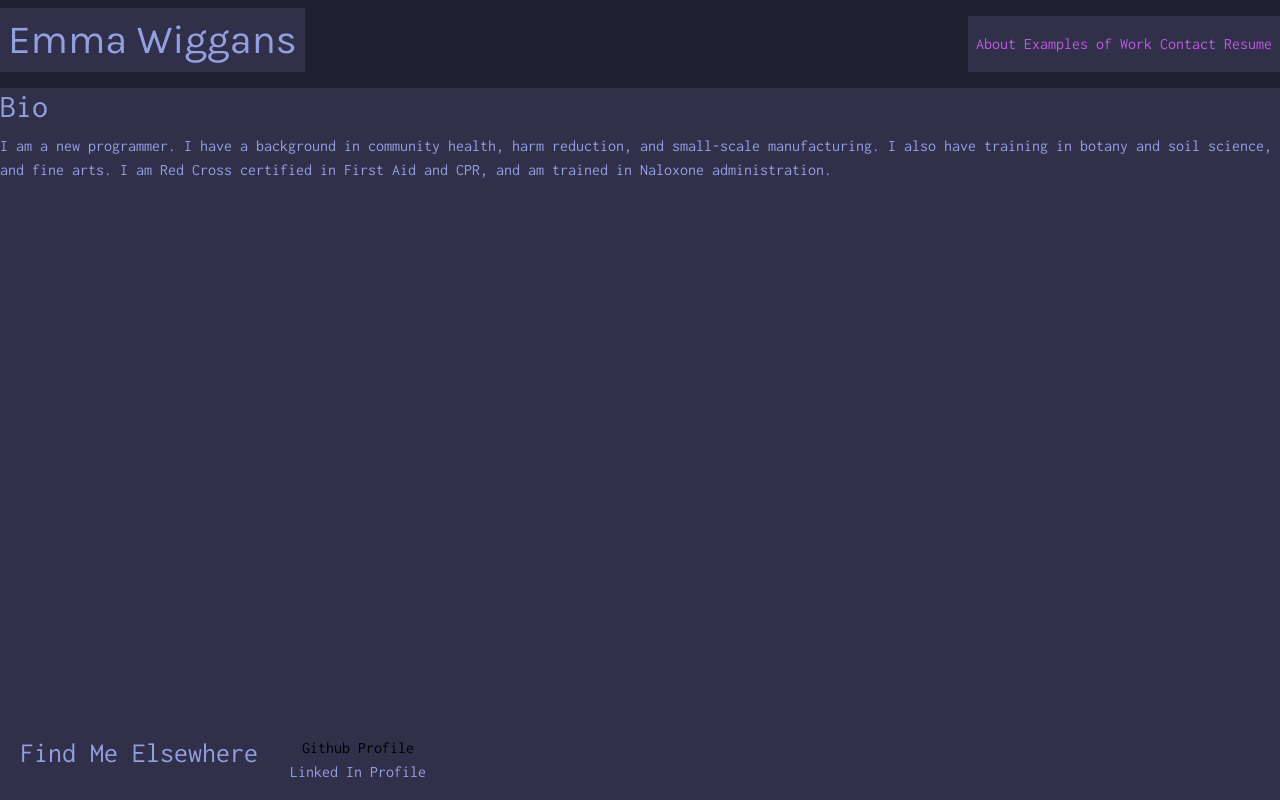
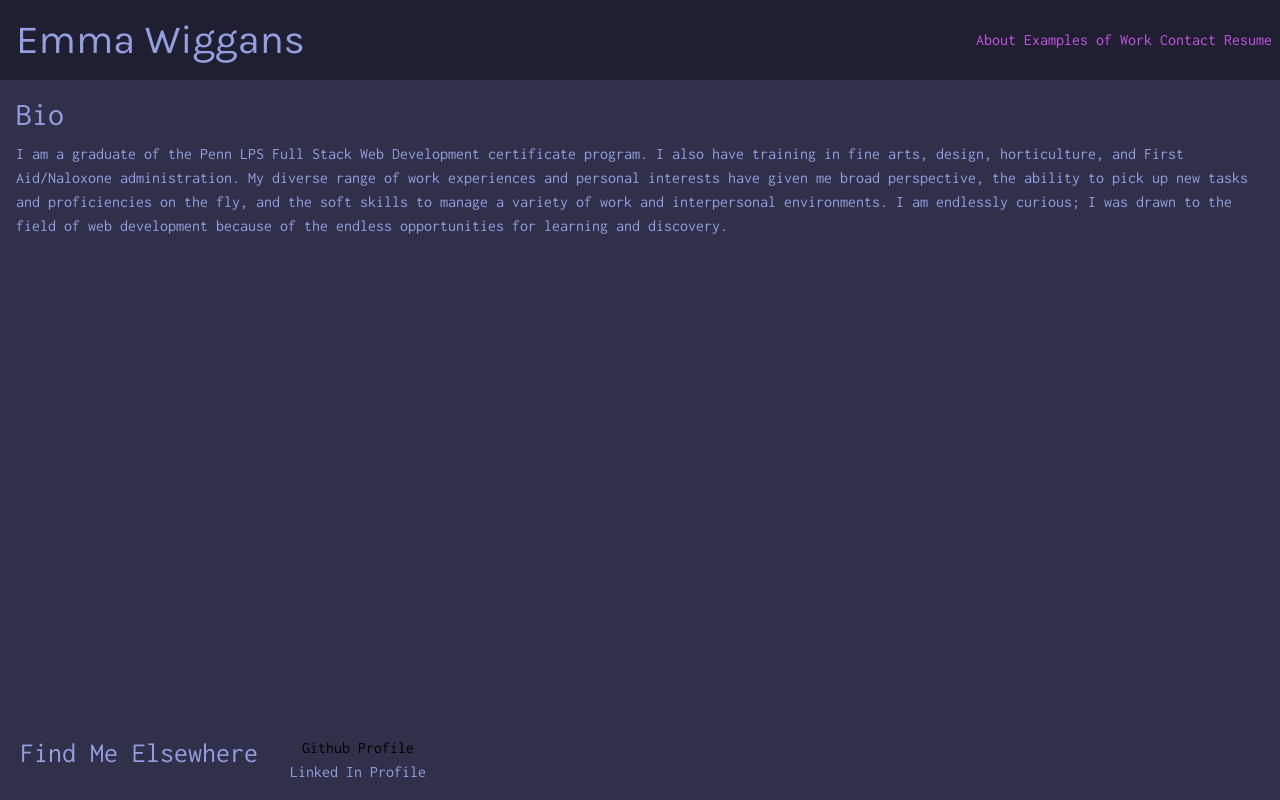
Before and after one commit to eawiggans/eaw-portfolio, a React (Create React App) app: page / in a window 1280 px wide. Built offline with nearby package versions, Linux system fonts and the light colour scheme.

Commit message:
further styling, added to bio

```diff
--- a/src/App.css
+++ b/src/App.css
@@ -13,17 +13,23 @@
 
 nav {
 
-    background-color: rgb(31, 31, 49);;
+    background-color: rgb(31, 31, 49);
 }
 
 nav a {
     color: var(--pink-purp) !important;
+    background-color: rgb(31, 31, 49);
 }
 
 h1 {
     font-family: 'Karla', sans-serif;
     font-weight: bold;
     color: var(--blue-purp);
+    background-color: rgb(31, 31, 49);
+}
+
+nav ul {
+    background-color: rgb(31, 31, 49);
 }
 
 a:hover {
--- a/src/components/About.js
+++ b/src/components/About.js
@@ -2,10 +2,10 @@ import React from 'react';
 
 export default function About() {
   return (
-    <div>
+    <div className='m-3'>
       <h2>Bio</h2>
       <p>
-        I am a new programmer. I have a background in community health, harm reduction, and small-scale manufacturing. I also have training in botany and soil science, and fine arts. I am Red Cross certified in First Aid and CPR, and am trained in Naloxone administration.
+        I am a graduate of the Penn LPS Full Stack Web Development certificate program. I also have training in fine arts, design, horticulture, and First Aid/Naloxone administration. My diverse range of work experiences and personal interests have given me broad perspective, the ability to pick up new tasks and proficiencies on the fly, and the soft skills to manage a variety of work and interpersonal environments. I am endlessly curious; I was drawn to the field of web development because of the endless opportunities for learning and discovery.
       </p>
     </div>
   );
--- a/src/components/Navigation.js
+++ b/src/components/Navigation.js
@@ -6,7 +6,7 @@ function Navigation({ currentPage, handlePageChange }) {
   return (
     <div>
       <nav className='navbar d-flex'>
-        <h1 className='p-2'>Emma Wiggans</h1>
+        <h1 className='m-2 ps-2'>Emma Wiggans</h1>
         <ul className="navbar-nav d-flex flex-row justify-content-between p-1">
           <li className="nav-item m-1">
             <a
```
